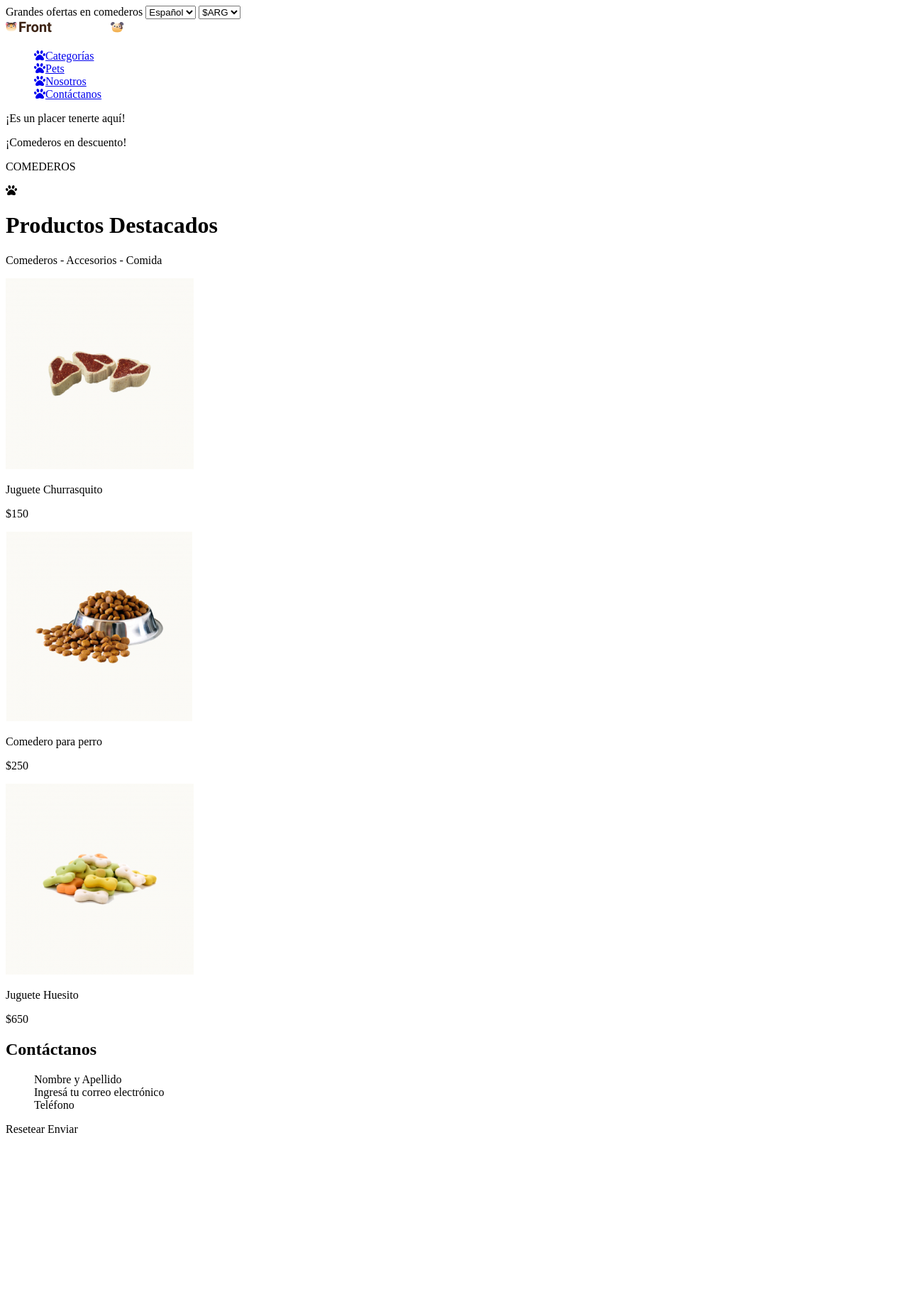
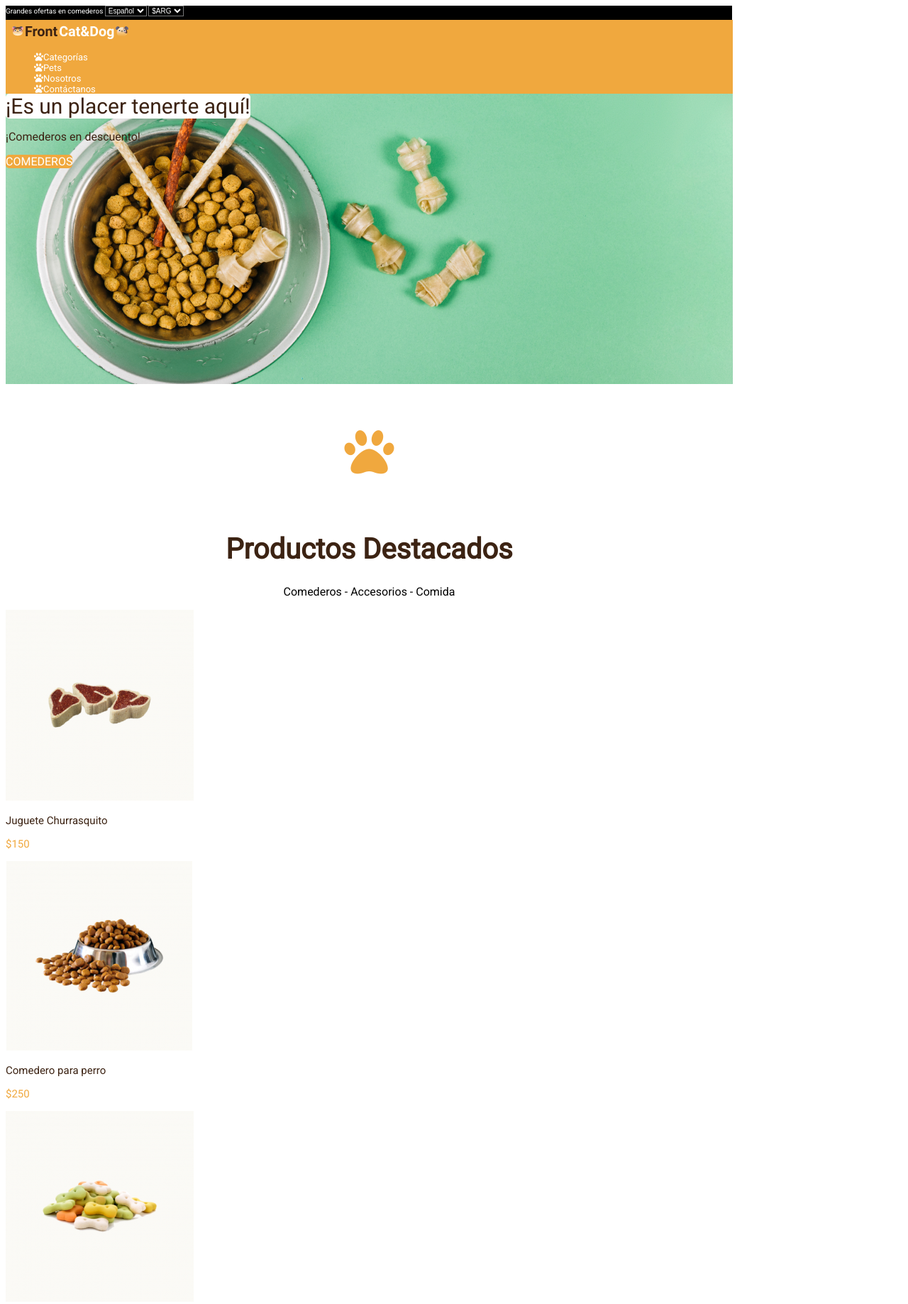
Before and after one commit to AngieJAA/FrontEnd1, a plain HTML site: page PetShopAlvernia_Angie/index.html in a window 1280 px wide. Shown: the top 1837 px of the page at 71% size. Before the commit the page ends 1608 px from the top, so only its background shows below. Drawn offline with Linux system fonts and the light colour scheme.

Commit message:
Agregando en CSS colores y fuentes

```diff
--- a/PetShopAlvernia_Angie/css/style.css
+++ b/PetShopAlvernia_Angie/css/style.css
@@ -0,0 +1,50 @@
+body{font-family: 'Roboto', sans-serif;}
+
+.top{color: white; background-color: black; font-size: 10px; position: relative; width: 1024px; height: 20px;}
+.select{color: white; background-color: black; font-size: 10px;}
+
+.logo{background-color: #F0A83E; width: 1025px; font-size: 13px;}
+
+#banner{background-image: url(../img/bowl-and-pet-daities-on-green-background\ 1.png);
+    position: absolute;
+    width: 1025px;
+    height: 409px;
+    top: 132px;}
+
+#texto1{background-color: white; border-radius: 5px ; color: #3C2313; font-size: 30px;}
+
+#texto2{color: #3C2313; font-size: 16px;}
+
+#texto3{background-color: #F0A83E; color: white; border-radius: 5px; font-size: 16px;}
+
+h1{font-size: 40px; font-weight: 700; color: #3C2313; text-align: center;}
+#productos{font-size: 15; text-align: center;}
+.cafe{color:#3C2313; font-size: 15px; font-weight: 500;}
+.precio{color: #F0A83E; font-size: 15px; font-weight: 500;}
+
+h2{font-size: 25px; font-weight: 700; color: #3C2313;}
+
+#caja_madre{ width: 1025px;
+    height: 800px;
+    background-color: white;
+    position: relative;     top: 395px;}
+
+#pawicon{color: #F0A83E; font-size: 70px; text-align: center;}
+
+.contacto{text-align: center;}
+#resetear{color:white;background-color: #8A8787;border-radius: 15px; font-size: 16px;}
+#enviar{color:white;background-color:#F0A83E;border-radius: 15px;font-size: 16px;}
+
+#datos{color: white;background-color:#3C2313; }
+
+.fondo{color: white;background-color: #3C2313; font-size: 9px;}
+
+.suscripcion{width: 1024px;height: 60px; color:white; background-color: #F0A83E;}
+#suscribete{font-size: 20px; font-weight: 700;}
+#ingresa{font-size: 9px;font-weight: 400;background: #FFFFFF;border-radius: 15px; color: #A0A0A0;}
+#suscribirme{font-size: 9px;font-weight: 700; background: #3C2313;border-radius: 15px; }
+
+.informacion{font-size: 20px; color: white; font-weight: 700;}
+.informacion2{font-size: 10px; color:#8A8787}
+
+footer{position: relative; color:white;background-color: black; width: 1025px; text-align: center; font-size: 10px;font-weight: 700; position: relative; top: 1320px;}
--- a/PetShopAlvernia_Angie/index.html
+++ b/PetShopAlvernia_Angie/index.html
@@ -5,72 +5,97 @@
     <meta http-equiv="X-UA-Compatible" content="IE=edge">
     <meta name="viewport" content="width=device-width, initial-scale=1.0">
     <title>PetShop</title>
-    <link rel="stylesheet" href="/css/style.css">
+    <link rel="stylesheet" href="./css/style.css">
     <link rel="stylesheet" href="https://cdnjs.cloudflare.com/ajax/libs/font-awesome/6.0.0-beta2/css/all.min.css">
+    <link rel="preconnect" href="https://fonts.googleapis.com">
+    <link rel="preconnect" href="https://fonts.gstatic.com" crossorigin>
+    <link href="https://fonts.googleapis.com/css2?family=Roboto&display=swap" rel="stylesheet">
  </head>
   <body>
+
     <header>
-      <div>
+
+     <div class="top">
         <span>Grandes ofertas en comederos</span>
-        <select class="top">
+        <select class="select">
           <option value="Español">Español</option>
           <option value="English">English</option>
         </select>
-        <select class="top">
+        <select class="select">
           <option value="PesosArgentinos">$ARG</option>
           <option value="DolaresAmericanos">$USD</option>
         </select>
      </div>
-      <div>
-       <span><img src="/img/Logo.jpg" alt="FrontCat&Dog"></span>
+
+     <div class="logo">
+       <span><img id=imagenlogo src="./img/logoheader.PNG" alt="FrontCat&Dog"></span>
        <ul>
-        <li type="none"><a href="#"><i class="fas fa-paw"></i>Categorías</a></li>
-        <li type="none"><a href="#"><i class="fas fa-paw"></i>Pets</a></li>
-        <li type="none"><a href="#"><i class="fas fa-paw"></i>Nosotros</a></li>
-        <li type="none"><a href="#"><i class="fas fa-paw"></i>Contáctanos</a></li>
+        <li type="none"><a style="color:white; text-decoration: none;" href="#"><i class="fas fa-paw"></i>Categorías</a></li>
+        <li type="none"><a style="color:white; text-decoration: none;"href="#"><i class="fas fa-paw"></i>Pets</a></li>
+        <li type="none"><a style="color:white; text-decoration: none;"href="#"><i class="fas fa-paw"></i>Nosotros</a></li>
+        <li type="none"><a style="color:white; text-decoration: none;"href="#"><i class="fas fa-paw"></i>Contáctanos</a></li>
        </ul>
      </div>
+
     </header>
+    <div id="banner">
+      <span id="texto1">¡Es un placer tenerte aquí!</span>
+      <p id="texto2">¡Comederos en descuento!</p>
+      <span id="texto3">  COMEDEROS  </span>
+    </div>
+
+    <div id="caja_madre">
 
       <div>
-      <p>¡Es un placer tenerte aquí!</p>
-      <p>¡Comederos en descuento!</p>
-      <p>COMEDEROS</p>
+       <p id=pawicon><i class="fas fa-paw"></i></p>
+       <h1>Productos Destacados</h1>
+       <p id="productos">Comederos - Accesorios - Comida</p>
       </div>
 
-    <div>
-      <i class="fas fa-paw"></i>
-      <h1>Productos Destacados</h1>
-      <p>Comederos - Accesorios - Comida</p>
-    </div>
-
-    <div>
-     <img src="/img/churrasquito.png">
+      <div id="cards">
+       <img src="./img/churrasquito.png">
        <p class="cafe">Juguete Churrasquito</p>
        <p class="precio">$150</p>
-
-     <img src="/img/comedero.png">
+       <img src="./img/comedero.png">
        <p class="cafe">Comedero para perro</p>
        <p class="precio">$250</p>
-
-     <img src="/img/Huesito.png">
+       <img src="./img/Huesito.png">
        <p class="cafe">Juguete Huesito</p>
        <p class="precio">$650</p>
       </div>
 
-    <div>
-      <h2>Contáctanos</h2>
-      <ul>
-        <li type="none">Nombre y Apellido</li>
-        <li type="none">Ingresá tu correo electrónico</li>
-        <li type="none">Teléfono</li>
-      </ul>
-      <span>Resetear</span> <span>Enviar</span>
+      <div >
+       <h2 class="contacto">Contáctanos</h2>
+
+         <p class="fondo">Nombre y Apellido</p>
+         <p class="fondo">Ingresá tu correo electrónico</p>
+         <p class="fondo">Teléfono</p>
+
+
+       <p class="contacto"><span id="resetear">Resetear</span> <span id="enviar">Enviar</span></p>
       </div>
 
-    <div>
+      <div class="suscripcion">
+        <span><i class="far fa-envelope"></i></span id="suscribete"> Suscríbete para más novedades <span id="ingresa">Ingresá tu correo electrónico</span> <span id="suscribirme">Suscribirme</span>
+      </div>
 
+      <div id="datos">
+       <span class="informacion"><i class="fas fa-map-marker-alt"></i>Localidad </span>
+       <p class="informacion2">Café-Provincia</p>
+       <span class="informacion"><i class="fas fa-phone-volume"></i>Teléfono</span>
+       <p class="informacion2">Número de teléfono</p>
+       <span class="informacion"><i class="fas fa-at"></i>Correo electrónico</span>
+       <p class="informacion2">Dirección de correo</p>
+       <img src="./img/logo_footer.PNG">
       </div>
+    </div>
+
+
+    <footer><span>Redes sociales:</span> <i class="fab fa-facebook-f"></i>  <i class="fab fa-instagram"></i>    <i class="fab fa-linkedin-in"></i>
+      <p>Todos los derechos reservados Front End</p>
+    </footer>
+
+
 
 
    </body>
```
Also changed, not shown: PetShopAlvernia_Angie/img/Logo.jpg (deleted), PetShopAlvernia_Angie/img/Logofooter.png (deleted), PetShopAlvernia_Angie/img/logo_footer.PNG (added), PetShopAlvernia_Angie/img/logoheader.PNG (added). Lines whose indentation alone changed are shown as unchanged.
